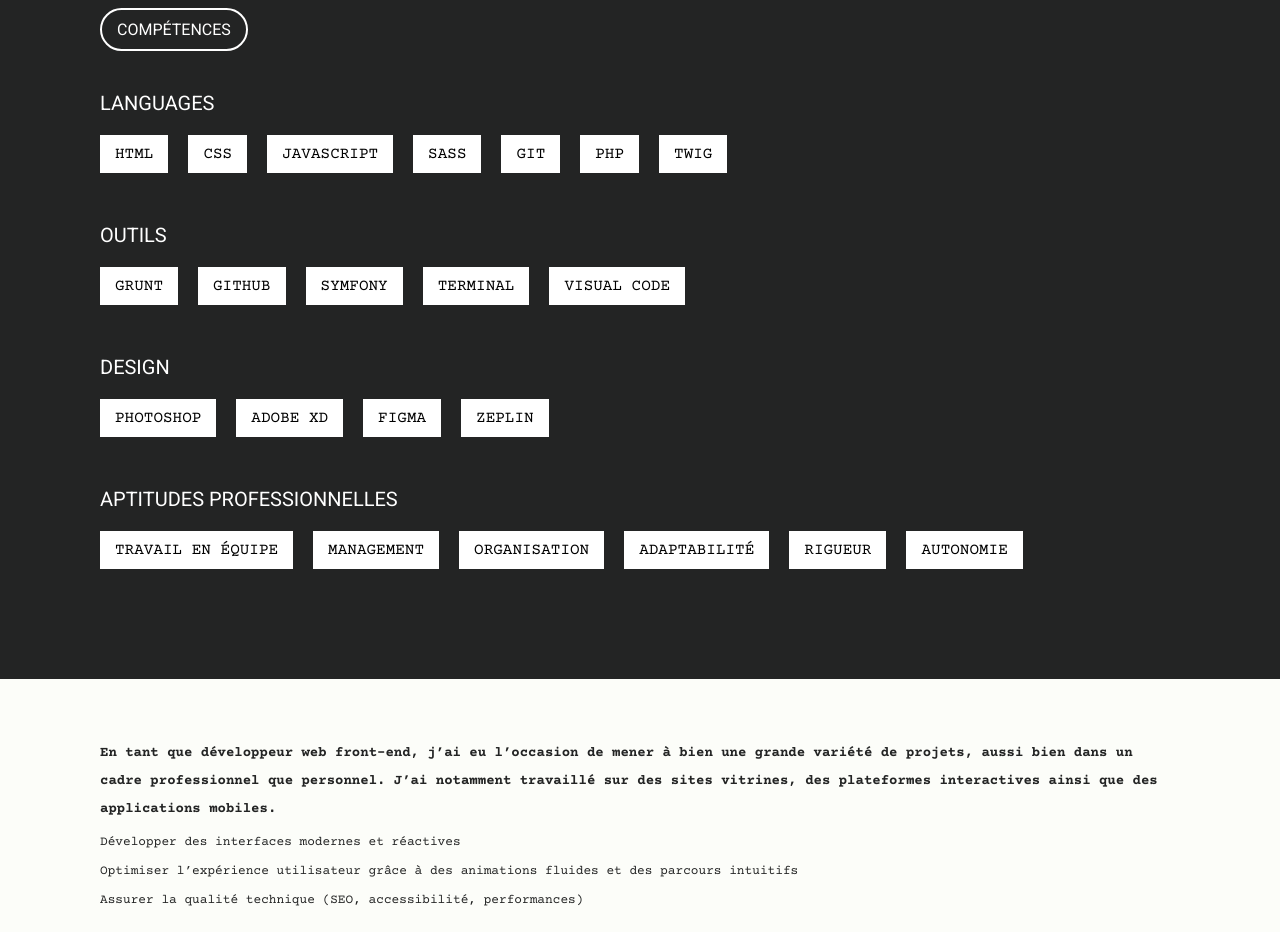
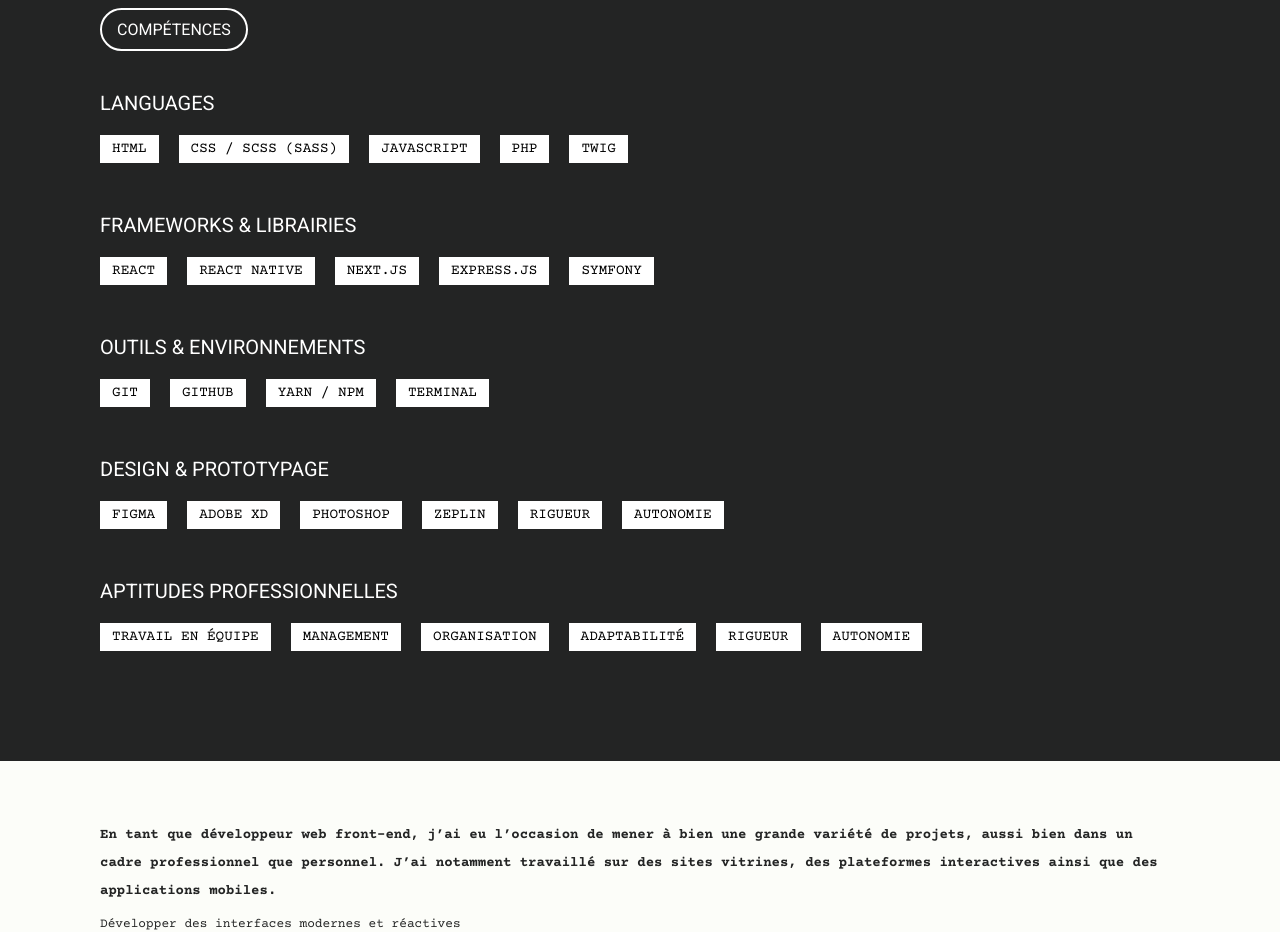
Before and after one commit to tituan/frontend-portfolio-boisard-2025, a Next.js app: page / in a window 1280 px wide. Shown: the part 1660-2592 px from the top of the page. Built offline with nearby package versions, Linux system fonts and the light colour scheme.

Commit message:
change skills

```diff
--- a/components/Skill.js
+++ b/components/Skill.js
@@ -12,66 +12,85 @@ export default function Skill() {
                 </h3>
                 <div className="skill__category__list">
                     <div className="skill__category__list__text">
-                        html
+                        Html
                     </div>
                     <div className="skill__category__list__text">
-                        css
+                        CSS / SCSS (Sass)
                     </div>
                     <div className="skill__category__list__text">
                         Javascript
                     </div>
                     <div className="skill__category__list__text">
-                        sass
+                        PHP
                     </div>
                     <div className="skill__category__list__text">
-                        git
-                    </div>
-                    <div className="skill__category__list__text">
-                        php
-                    </div>
-                    <div className="skill__category__list__text">
-                        twig
+                        Twig
                     </div>
                 </div>
             </div>
             <div className="skill__category">
                 <h3 className="skill__category__title">
-                Outils
+                Frameworks & Librairies
                 </h3>
                 <div className="skill__category__list">
                     <div className="skill__category__list__text">
-                        grunt
+                        React
                     </div>
                     <div className="skill__category__list__text">
-                        github
+                        React Native
                     </div>
                     <div className="skill__category__list__text">
-                        symfony
+                        Next.js
                     </div>
                     <div className="skill__category__list__text">
-                        Terminal
+                        Express.js
                     </div>
                     <div className="skill__category__list__text">
-                        Visual code
+                        Symfony
                     </div>
                 </div>
             </div>
             <div className="skill__category">
                 <h3 className="skill__category__title">
-                    Design
+                    Outils & Environnements
                 </h3>
                 <div className="skill__category__list">
                     <div className="skill__category__list__text">
-                        photoshop
+                        Git
+                    </div>
+                    <div className="skill__category__list__text">
+                        GitHub
+                    </div>
+                    <div className="skill__category__list__text">
+                        Yarn / NPM
+                    </div>
+                    <div className="skill__category__list__text">
+                        Terminal
+                    </div>
+                </div>
+            </div>
+            <div className="skill__category">
+                <h3 className="skill__category__title">
+                    Design & Prototypage
+                </h3>
+                <div className="skill__category__list">
+                    <div className="skill__category__list__text">
+                        Figma
                     </div>
                     <div className="skill__category__list__text">
                         Adobe XD
                     </div>
                     <div className="skill__category__list__text">
-                        figma
+                       Photoshop
                     </div>
                     <div className="skill__category__list__text">
-                        zeplin
+                        Zeplin
+                    </div>
+                    <div className="skill__category__list__text">
+                        rigueur
+                    </div>
+                    <div className="skill__category__list__text">
+                        autonomie
                     </div>
                 </div>
             </div>
@@ -81,22 +100,22 @@ export default function Skill() {
                 </h3>
                 <div className="skill__category__list">
                     <div className="skill__category__list__text">
-                        travail en équipe
+                        Travail en équipe
                     </div>
                     <div className="skill__category__list__text">
-                        management
+                        Management
                     </div>
                     <div className="skill__category__list__text">
-                        organisation
+                       Organisation
                     </div>
                     <div className="skill__category__list__text">
-                        adaptabilité
+                        Adaptabilité
                     </div>
                     <div className="skill__category__list__text">
-                        rigueur
+                        Rigueur
                     </div>
                     <div className="skill__category__list__text">
-                        autonomie
+                        Autonomie
                     </div>
                 </div>
             </div>
--- a/styles/components/_skill.scss
+++ b/styles/components/_skill.scss
@@ -35,12 +35,12 @@
       display: flex;
       flex-wrap: wrap;
       &__text {
-        padding: 10px 15px;
+        padding: 6px 12px;
         background-color: #fff;
         font-family: "Courier Prime";
         text-transform: uppercase;
         color: #000;
-        font-size: 1rem;
+        font-size: 0.9rem;
         margin-right: 20px;
         margin-bottom: 15px;
       }
```
